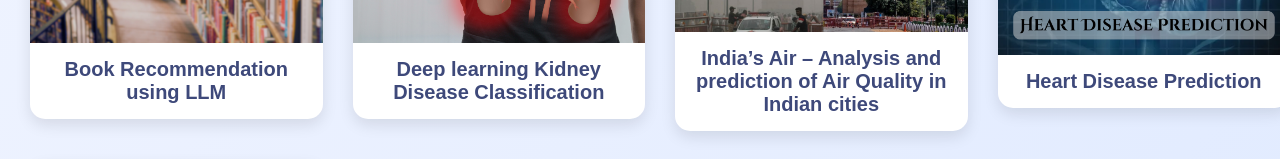
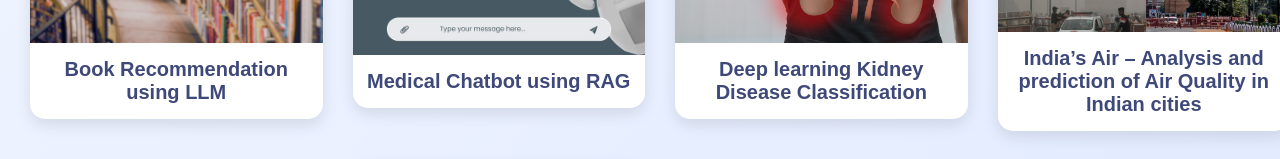
Before and after one commit to pavangv12/pav, a React (Create React App) app: page /projects in a window 1280 px wide. Shown: the part 340-499 px from the top of the page. Built offline with nearby package versions, Linux system fonts and the light colour scheme.

Commit message:
Added project to the list

```diff
--- a/src/helperes/ProjectList.js
+++ b/src/helperes/ProjectList.js
@@ -7,6 +7,7 @@ import Proj6 from "../assets/airQuality.png";
 import Proj7 from "../assets/heartdisease.png";
 import Proj8 from "../assets/Customer_churn_using_ANN.png";
 import Proj9 from "../assets/Books_Recommendation_using_LLM.png";
+import Proj10 from "../assets/rag-chatbot.jpg";
 
 
 
@@ -16,6 +17,12 @@ export const ProjectList = [
     image: Proj9,
     skills: "Built a Semantic Book Recommender using LLMs, LangChain, Gradio, and ChromaDB to enable natural language-based recommendations, classification, and sentiment-based filtering of books.",
     github: "https://github.com/pavangv12/Book-recommender-using-LLM",
+  },
+  {
+    name: "Medical Chatbot using RAG",
+    image: Proj10,
+    skills: "Pipenv, langchain, langchain_huggingface, huggingface_hub, faiss-cpu, pypdf, streamlit",
+    github: "https://github.com/pavangv12/Medical-Chatbot-using-RAG",
   },
   {
     name: "Deep learning Kidney Disease Classification ",
@@ -63,6 +70,6 @@ export const ProjectList = [
     name: "To-Do List App",
     image: Proj1,
     skills: "C#, WPF",
-        github: "https://github.com/pavangv12/ToDo-List-App",
+    github: "https://github.com/pavangv12/ToDo-List-App",
   },
 ];
```
Also changed, not shown: src/assets/rag-chatbot.jpg (added).
